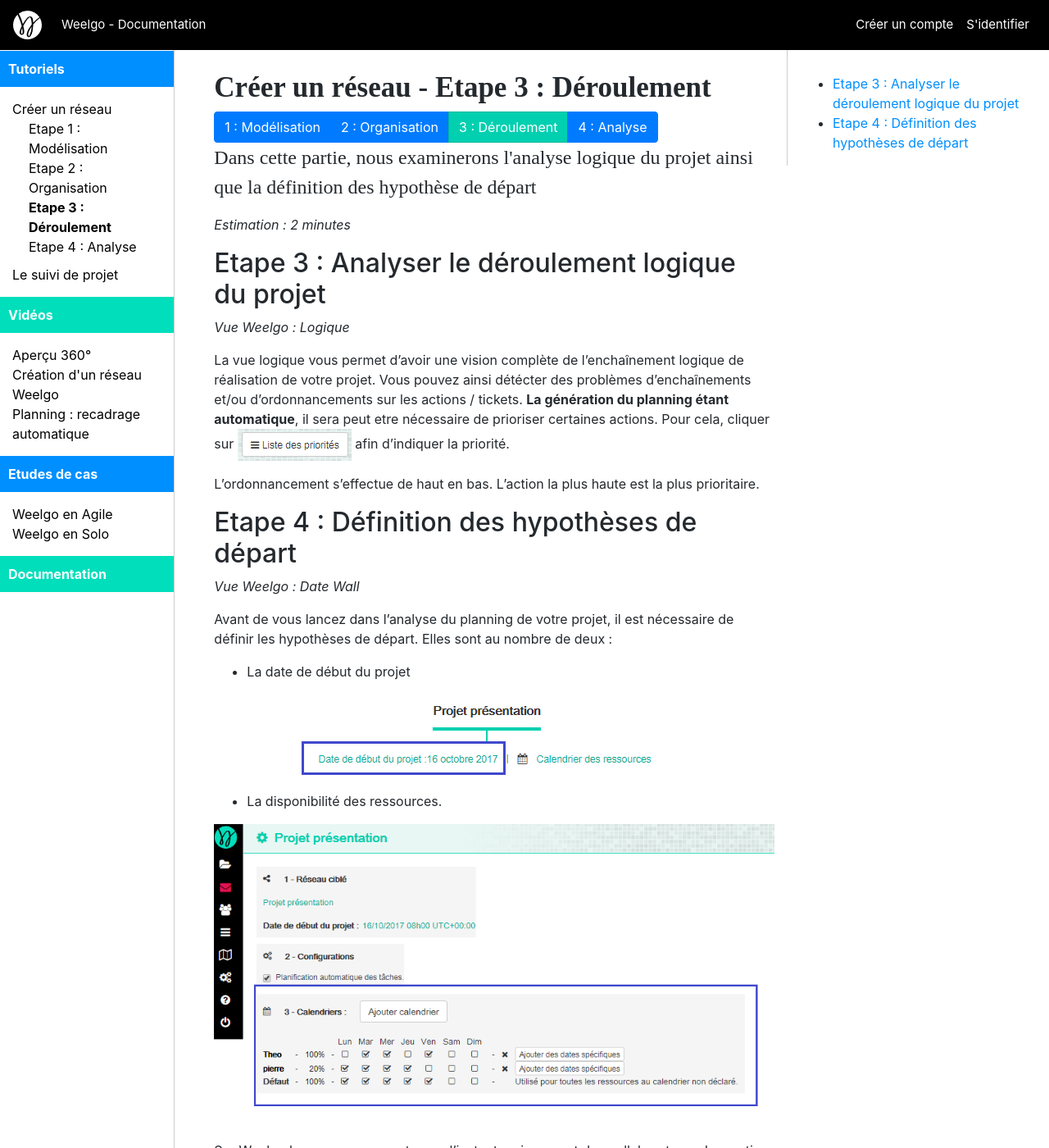
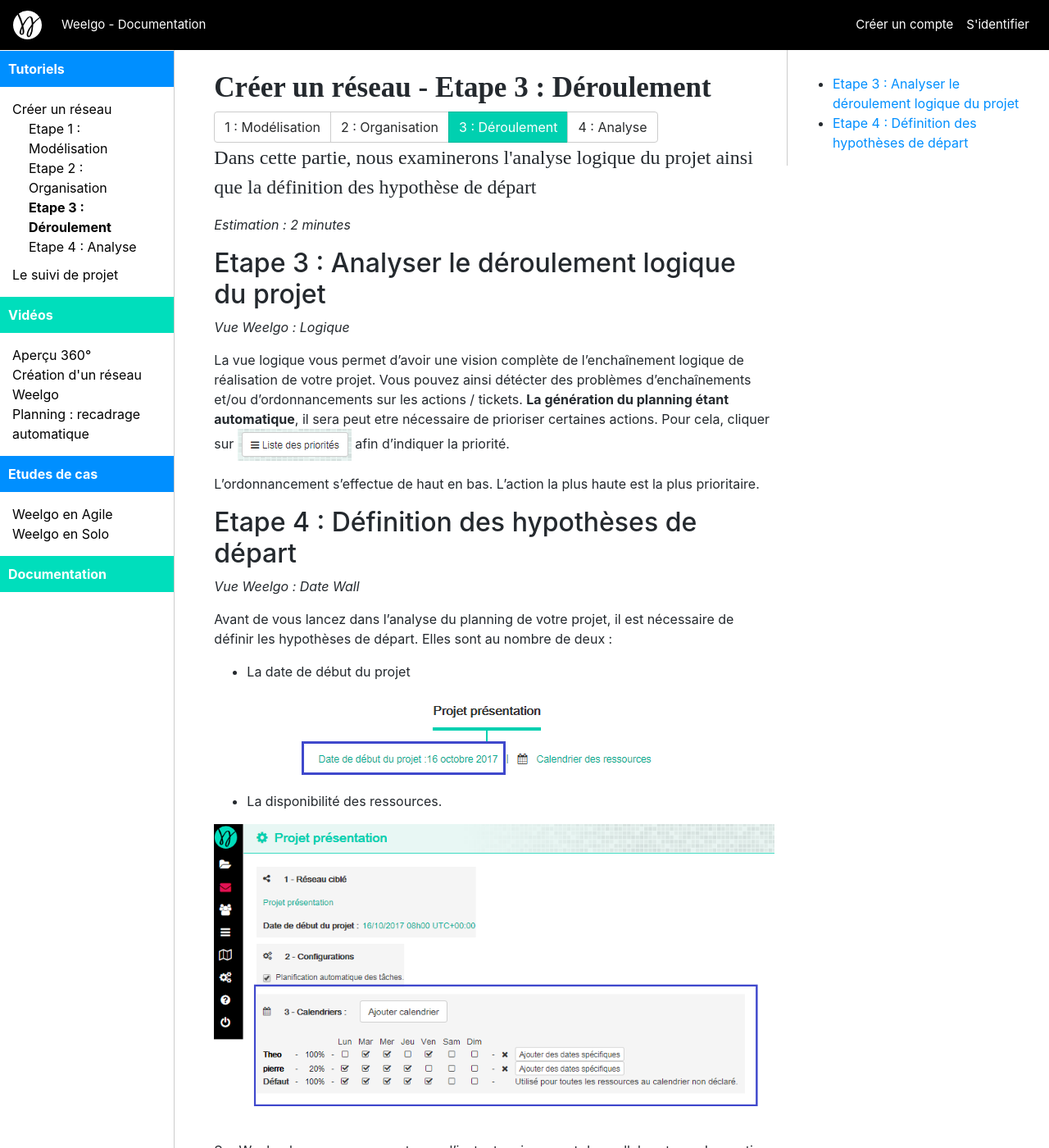
Before and after one commit to Weelgo/weelgo.github.io, a Jekyll site: the page built from fr/tutoriels/creationReseau_etp3_deroulementHypothese.md, in a window 1280 px wide and 1400 px high. Shown: the whole window at 82% size. Built offline with Jekyll 4.4.1, drawn with Linux system fonts in a browser that asks for light colours.

Commit message:
amélioration doc

```diff
--- a/_layouts/docs_fr.html
+++ b/_layouts/docs_fr.html
@@ -103,7 +103,7 @@
 	            <div class="btn-group" role="group" aria-label="">
 	            {% assign loopIndex=0 %}
 	          	{% for lev3 in lvl2Elem.sub %}
-	          		<a href="" class="btn {% if loopIndex == subLevelIndex %}btn-success{% else %}btn-primary{% endif %} btn-md">{{ loopIndex | plus:1 }} : {{ lev3.name }}</a>
+	          		<a href="" class="btn {% if loopIndex == subLevelIndex %}btn-success{% else %}btn-secondary{% endif %} btn-md">{{ loopIndex | plus:1 }} : {{ lev3.name }}</a>
 	          		{% assign loopIndex = loopIndex | plus:1 %}
 	          	{% endfor %}
 	          	</div>
--- a/css/weelgo.css
+++ b/css/weelgo.css
@@ -86,5 +86,15 @@
 .btn-success:hover {
     color: #fff;
     background-color: #009d85;
-    border-color: #00b79a;
+    border-color: #009d85;
 }
+.btn-secondary {
+    color: #292b2c;
+    background-color: #fff;
+    border-color: #ccc;
+}
+.btn-secondary:hover {
+    color: #008fff;
+    background-color: #009d85;
+    border-color: #009d85;
+}
```
